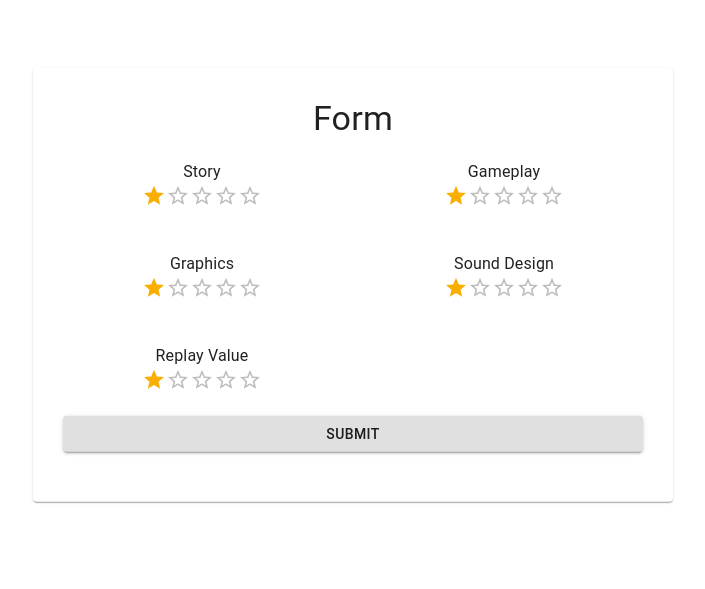
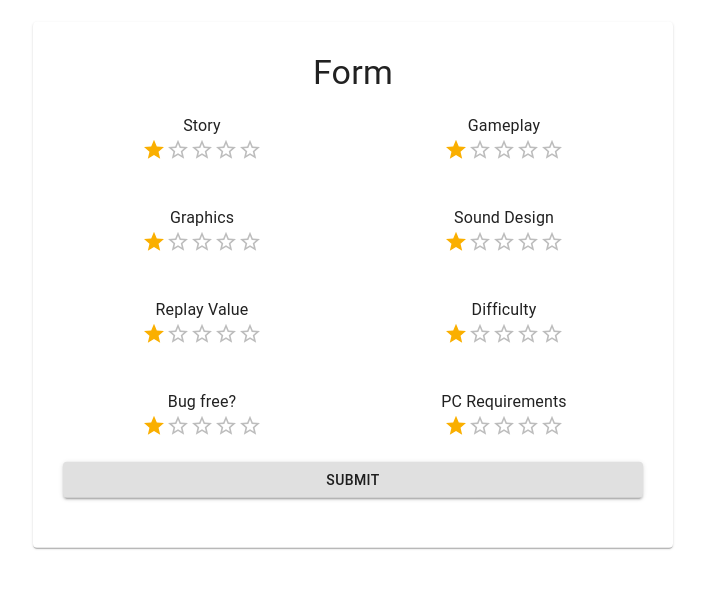
Before and after one commit to nathansmithbz/better-reviews, a React (Create React App) app: page / in a window 1280 px wide. Shown: the part 115-704 px from the top of the page, without its empty margins (287-992 px from the left). Built offline with nearby package versions, Linux system fonts and the light colour scheme.

Commit message:
add slider component + clipboard logic

```diff
--- /dev/null
+++ b/src/components/CustomRatingField.tsx
@@ -0,0 +1,26 @@
+import React from "react";
+import { TextField, Typography, Rating } from "@mui/material/";
+import { Dispatch, SetStateAction } from "react";
+
+interface IProps {
+    value: number | null;
+    setValue: Dispatch<SetStateAction<number | null>>;
+    name: string;
+}
+
+export default function CustomRatingField(IProps: IProps) {
+    return (
+        <div>
+            <Typography component="legend">{IProps.name}</Typography>
+            <Rating
+                name={IProps.name}
+                value={IProps.value}
+                onChange={(event, newValue) => {
+                    IProps.setValue(newValue);
+                }
+                }
+            />
+        </div>
+
+    )
+}
--- a/src/components/CustomTextField.tsx
+++ /dev/null
@@ -1,25 +0,0 @@
-import React from "react";
-import {TextField, Typography, Rating} from "@mui/material/";
-import { Dispatch, SetStateAction } from "react";
-
-interface IProps {
-  value: number | null;
-  setValue: Dispatch<SetStateAction<number | null>>;
-  name: string;
-}
-
-export default function CustomTextField(IProps: IProps) {
-    return (
-        <div>
-        <Typography component="legend">{IProps.name}</Typography>
-        <Rating
-            name={IProps.name}
-            value={IProps.value}
-            onChange={(event, newValue) => {
-                IProps.setValue(newValue);
-            }}
-        />
-        </div>
-
-    )
-}
--- a/src/components/Form.tsx
+++ b/src/components/Form.tsx
@@ -1,11 +1,17 @@
 import React, { useState } from "react";
-import { createStyles, makeStyles, Typography, Paper, Button } from "@material-ui/core";
-import Grid from '@mui/material/Grid';
+import {
+  createStyles,
+  makeStyles,
+  Typography,
+  Paper,
+  Button,
+} from "@material-ui/core";
+import Grid from "@mui/material/Grid";
 
-import CustomTextField from "./CustomTextField";
+import CustomRatingField from "./CustomRatingField";
 
-
-const useStyles = makeStyles(() => createStyles({
+const useStyles = makeStyles(() =>
+  createStyles({
     form: {
       display: "flex",
       flexDirection: "column",
@@ -17,63 +23,202 @@ const useStyles = makeStyles(() => createStyles({
       left: "50%",
       transform: "translate(-50%,-50%)",
       padding: 30,
-        textAlign: "center"
+      textAlign: "center",
     },
     title: {
-        margin: "0px 0 20px 0"
+      margin: "0px 0 20px 0",
     },
     button: {
-        margin: "20px 0"
+      margin: "20px 0",
+    },
+  })
+);
+
+const generateTable = (
+  ratingStory: number | null,
+  ratingGameplay: number | null,
+  ratingGraphics: number | null,
+  ratingSound: number | null,
+  ratingReplay: number | null,
+  ratingDifficulty: number | null,
+  ratingBugs: number | null,
+  ratingRequirements: number | null
+) => {
+  return `
+    [hr][/hr]
+    [table]
+    [tr]
+    [th]Category[/th]
+    [th]Score[/th]
+    [/tr]
+    [tr]
+    [td]Story[/td]
+    [td]${drawStars(ratingStory)}[/td]
+    [/tr]
+    [tr]
+    [td]Gameplay[/td]
+    [td]${drawStars(ratingGameplay)}[/td]
+    [/tr]
+    [tr]
+    [td]Graphics[/td]
+    [td]${drawStars(ratingGraphics)}[/td]
+    [/tr]
+    [tr]
+    [td]Sound Design[/td]
+    [td]${drawStars(ratingSound)}[/td]
+    [/tr]
+    [tr]
+    [td]Replay Value[/td]
+    [td]${drawStars(ratingReplay)}[/td]
+    [/tr]
+    [tr]
+    [td]Replay Value[/td]
+    [td]${drawStars(ratingDifficulty)}[/td]
+    [/tr]
+    [tr]
+    [td]Replay Value[/td]
+    [td]${drawStars(ratingBugs)}[/td]
+    [/tr]
+    [tr]
+    [td]Replay Value[/td]
+    [td]${drawStars(ratingRequirements)}[/td]
+    [/tr]
+    [tr]
+    [td]Game Length[/td]
+    [td]██░░░░░░░░
+    [i] ∞ infinite [/i]
+    Very short
+    [/td]
+    [/tr]
+
+    [/table]
+
+    [hr][/hr]
+    `;
+};
+
+const drawStars = (stars: number | null) => {
+   let starString = '';
+    if (stars != null) {
+        starString += '★'.repeat(stars) + '☆'.repeat(5 - stars);
+    } else {
+        starString = '☆'.repeat(5);
     }
-}))
-
+    return starString;
+};
 
 const Form = () => {
-
   const classes = useStyles();
 
-    const handleChange = (event: React.ChangeEvent<HTMLInputElement>) => {
-    }
+  const handleChange = (event: React.ChangeEvent<HTMLInputElement>) => {};
 
   const handleSubmit = (event: React.FormEvent<HTMLFormElement>) => {
     event.preventDefault();
-        console.log(ratingGameplay)
+    console.log(ratingStory);
+    if ("clipboard" in navigator) {
+      navigator.clipboard.writeText(
+        generateTable(
+          ratingStory,
+          ratingGameplay,
+          ratingGraphics,
+          ratingSound,
+          ratingReplay,
+          ratingDifficulty,
+          ratingBugs,
+          ratingRequirements
+        )
+      );
+    } else {
+      document.execCommand("copy", true, "hi");
     }
-
+  };
   const [ratingStory, setRatingStory] = useState<number | null>(1);
   const [ratingGameplay, setRatingGameplay] = useState<number | null>(1);
   const [ratingGraphics, setRatingGraphics] = useState<number | null>(1);
   const [ratingSound, setRatingSound] = useState<number | null>(1);
   const [ratingReplay, setRatingReplay] = useState<number | null>(1);
+  const [ratingDifficulty, setRatingDifficulty] = useState<number | null>(1);
+  const [ratingBugs, setRatingBugs] = useState<number | null>(1);
+  const [ratingRequirements, setRatingRequirements] = useState<number | null>(
+    1
+  );
 
+  const [ratingLength, setRatingLength] = useState<number | number[]>(50);
 
   return (
     <Paper className={classes.container}>
-            <Typography variant={"h4"} className={classes.title}>Form</Typography>
+      <Typography variant={"h4"} className={classes.title}>
+        Form
+      </Typography>
       <form onSubmit={(e) => handleSubmit(e)} className={classes.form}>
-
         <Grid container rowSpacing={5} columnSpacing={{ xs: 1, sm: 2, md: 3 }}>
           <Grid item xs={6}>
-                        <CustomTextField value={ratingStory} setValue={setRatingStory} name={"Story"} ></CustomTextField>
-
+            <CustomRatingField
+              value={ratingStory}
+              setValue={setRatingStory}
+              name={"Story"}
+            ></CustomRatingField>
           </Grid>
           <Grid item xs={6}>
-                        <CustomTextField value={ratingGameplay} setValue={setRatingGameplay} name={"Gameplay"} ></CustomTextField>
+            <CustomRatingField
+              value={ratingGameplay}
+              setValue={setRatingGameplay}
+              name={"Gameplay"}
+            ></CustomRatingField>
           </Grid>
           <Grid item xs={6}>
-                        <CustomTextField value={ratingGraphics} setValue={setRatingGraphics} name={"Graphics"} ></CustomTextField>
+            <CustomRatingField
+              value={ratingGraphics}
+              setValue={setRatingGraphics}
+              name={"Graphics"}
+            ></CustomRatingField>
           </Grid>
           <Grid item xs={6}>
-                        <CustomTextField value={ratingSound} setValue={setRatingSound} name={"Sound Design"} ></CustomTextField>
+            <CustomRatingField
+              value={ratingSound}
+              setValue={setRatingSound}
+              name={"Sound Design"}
+            ></CustomRatingField>
           </Grid>
           <Grid item xs={6}>
-                        <CustomTextField value={ratingReplay} setValue={setRatingReplay} name={"Replay Value"} ></CustomTextField>
+            <CustomRatingField
+              value={ratingReplay}
+              setValue={setRatingReplay}
+              name={"Replay Value"}
+            ></CustomRatingField>
+          </Grid>
+          <Grid item xs={6}>
+            <CustomRatingField
+              value={ratingDifficulty}
+              setValue={setRatingDifficulty}
+              name={"Difficulty"}
+            ></CustomRatingField>
+          </Grid>
+          <Grid item xs={6}>
+            <CustomRatingField
+              value={ratingBugs}
+              setValue={setRatingBugs}
+              name={"Bug free?"}
+            ></CustomRatingField>
+          </Grid>
+          <Grid item xs={6}>
+            <CustomRatingField
+              value={ratingRequirements}
+              setValue={setRatingRequirements}
+              name={"PC Requirements"}
+            ></CustomRatingField>
           </Grid>
         </Grid>
-                <Button type={"submit"} variant={"contained"} className={classes.button}>Submit</Button>
+        <Button
+          type={"submit"}
+          variant={"contained"}
+          className={classes.button}
+        >
+          Submit
+        </Button>
       </form>
     </Paper>
   );
-}
+};
 
 export default Form;
```
Also changed, not shown: src/components/CustomSliderField.tsx (added, +25 -0 lines). Lines whose indentation alone changed are shown as unchanged.
